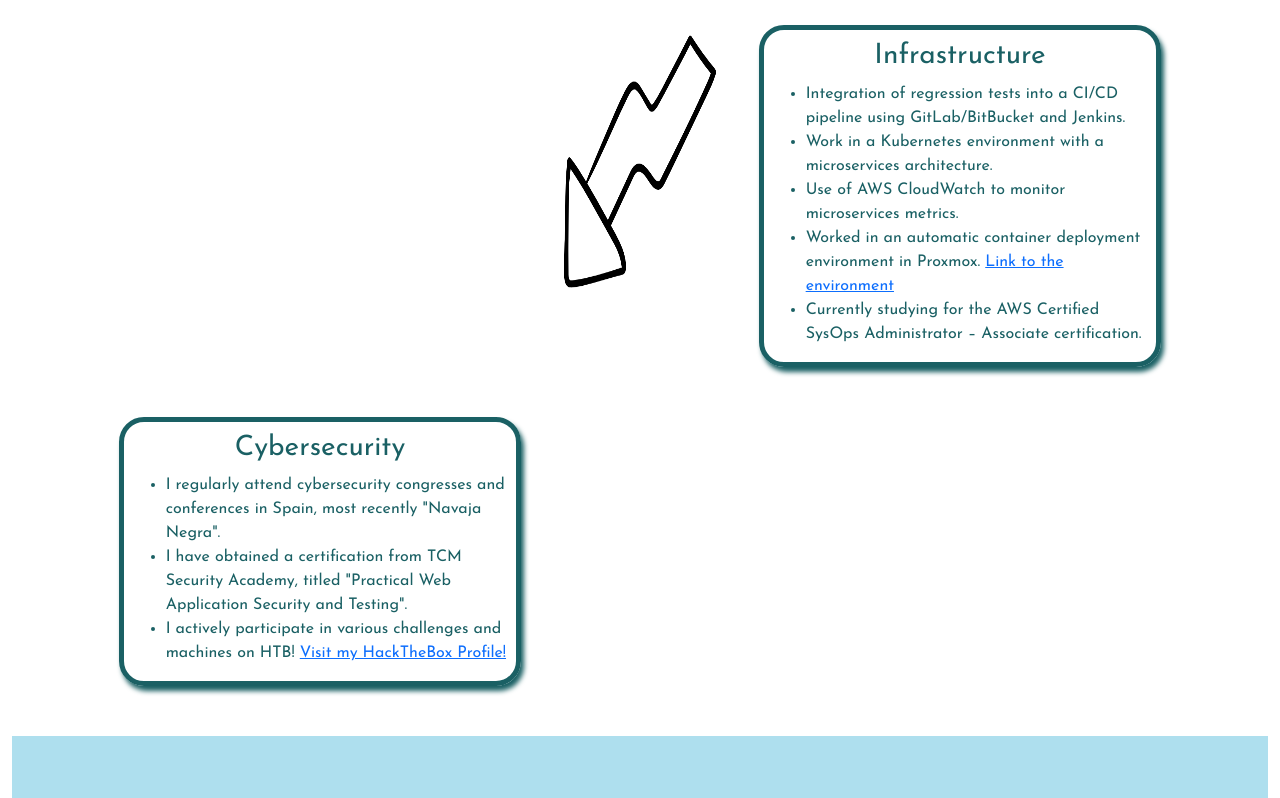
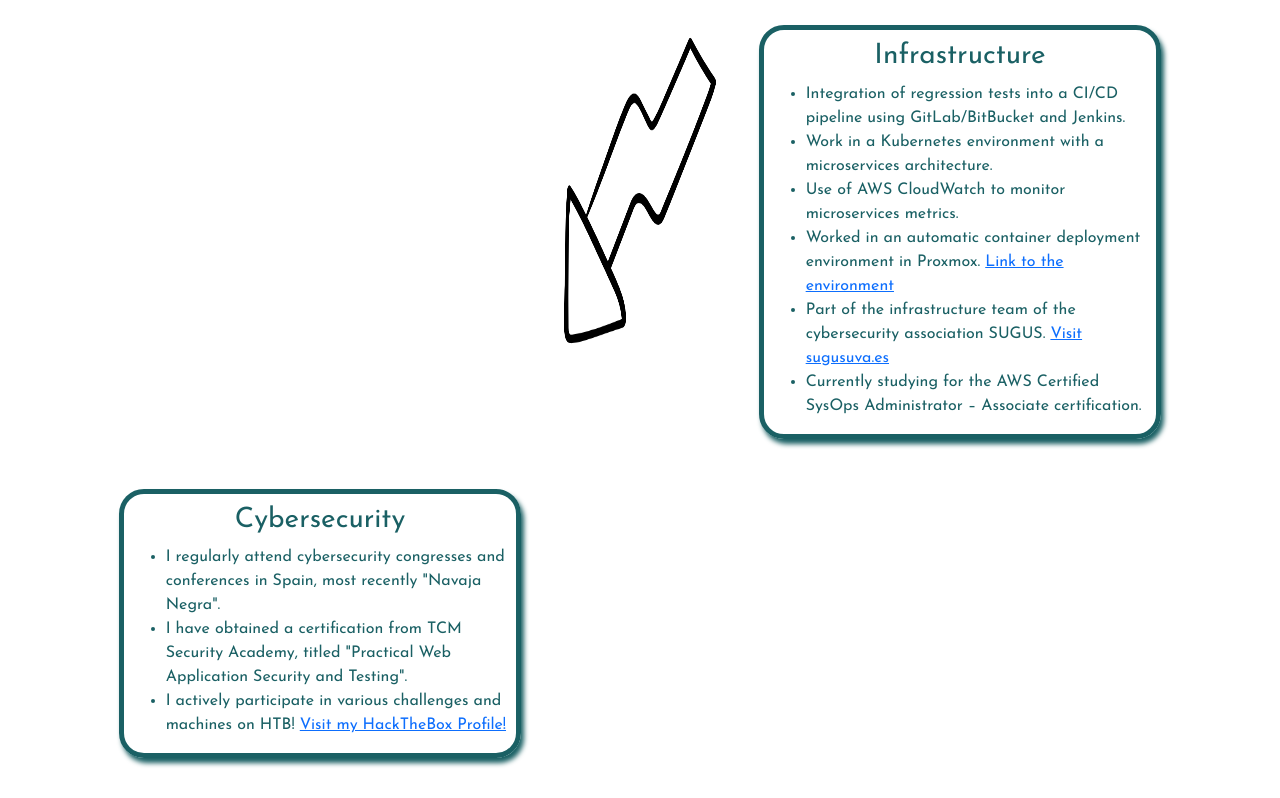
Before and after one commit to eskechivoi/EskechiWeb, a React (Create React App) app: page / in a window 1280 px wide. Shown: the part 1028-1826 px from the top of the page. Built offline with nearby package versions, Linux system fonts and the light colour scheme.

Commit message:
Multiple links for a category added

```diff
--- a/src/components/home/About.js
+++ b/src/components/home/About.js
@@ -11,7 +11,7 @@ const About = () => {
                     <h4>I am a Computer Science graduate from the University of Valladolid, with a passion for undertaking my own projects.
                     I have a keen interest in DevSecOps, driven by my love for cybersecurity, coding, and infrastructure. </h4>
                 </div>
-                <div class="col-sm-2"></div>
+                <div className="col-sm-2"></div>
             </div>
         </>
     );
--- a/src/components/home/skills/Skill.js
+++ b/src/components/home/skills/Skill.js
@@ -1,19 +1,22 @@
 import React from 'react';
 
-const Skill = ({ header, dots, link }) => {
+const Skill = ({ header, dots, links }) => {
   return (
     <div className="col-lg-4">
       <div className="about">
         <h3 style={{ textAlign: 'center' }}>{header}</h3>
         <ul>
-          {dots.map((dot, index) => (
-            <li key={index} style={{textAlign: 'left'}}>
-              {dot + " "}
-              {link && link.dot === index+1 && (
+          {dots.map((dot, index) => {
+            const link = links && links.find(link => link.dot === index + 1);
+            return (
+              <li key={index} style={{textAlign: 'left'}}>
+                {dot + " "}
+                {link && (
                   <a href={link.href} target="_blank" rel="noopener noreferrer">{link.text}</a>
-              )}
-            </li>
-          ))}
+                )}
+              </li>
+            );
+          })}
         </ul>
       </div>
     </div>
--- a/src/components/home/skills/Skills.js
+++ b/src/components/home/skills/Skills.js
@@ -8,7 +8,7 @@ const Skills = ({ skillsJson }) => {
                 <div className="row justify-content-center" style={{ marginTop: '50px' }} key={index}>
                     {index % 2 === 0 ? (
                         <>
-                        <Skill header={card.header} dots={card.dots} link={card.link} />
+                        <Skill header={card.header} dots={card.dots} links={card.links} />
                         <div className="col-sm-2 d-flex justify-content-center">
                             {index < 2 && <img src='/images/diagonal-arrow-right.png' className='arrow'/>}
                         </div>
@@ -20,7 +20,7 @@ const Skills = ({ skillsJson }) => {
                         <div className="col-sm-2 d-flex justify-content-center">
                             {index < 2 && <img src='/images/diagonal-arrow-left.png' className='arrow'/>}
                         </div>
-                        <Skill header={card.header} dots={card.dots} link={card.link} />
+                        <Skill header={card.header} dots={card.dots} links={card.links} />
                         </>
                     )}
                 </div>
--- a/src/data/skills.json
+++ b/src/data/skills.json
@@ -15,24 +15,35 @@
             "Work in a Kubernetes environment with a microservices architecture.",
             "Use of AWS CloudWatch to monitor microservices metrics.",
             "Worked in an automatic container deployment environment in Proxmox.",
+            "Part of the infrastructure team of the cybersecurity association SUGUS.",
             "Currently studying for the AWS Certified SysOps Administrator – Associate certification."
         ],
-        "link": {
+        "links": [
+            {
                 "dot": 4,
                 "text": "Link to the environment",
                 "href": "https://sugusuva.es/ctfd/"
+            },
+            {
+                "dot": 5,
+                "text": "Visit sugusuva.es",
+                "href": "https://sugusuva.es"
             }
+        ]
     },
     {
         "header": "Cybersecurity",
         "dots": [
             "I regularly attend cybersecurity congresses and conferences in Spain, most recently \"Navaja Negra\".",
             "I have obtained a certification from TCM Security Academy, titled \"Practical Web Application Security and Testing\".",
-            "I actively participate in various challenges and machines on HTB!" ],
-        "link": {
+            "I actively participate in various challenges and machines on HTB!"
+        ],
+        "links": [
+            {
                 "dot": 3,
                 "text": "Visit my HackTheBox Profile!",
                 "href": "https://app.hackthebox.com/profile/829472"
             }
+        ]
     }
 ]
```
Also changed, not shown: public/index.html (+0 -10 lines). Lines whose indentation alone changed are shown as unchanged.
